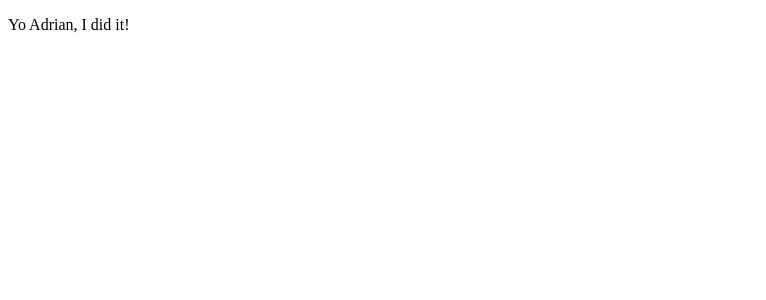
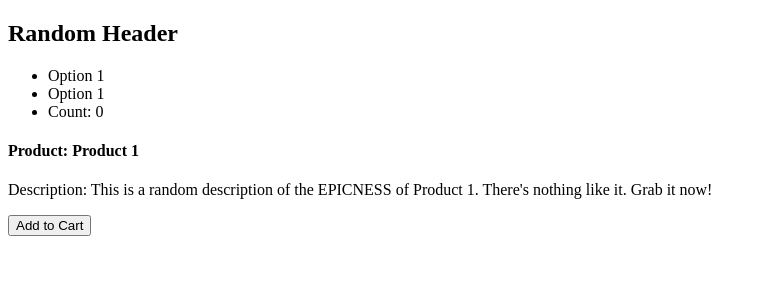
Before and after one commit to Mitadru47/React-State-Management-Test-App, a React (Vite) app: page / in a window 1280 px wide. Shown: the top 300 px of the page, without its empty margins (0-766 px from the left). Built offline with nearby package versions, Linux system fonts and the light colour scheme.

Commit message:
Established General Layout
Designing a simple sandbox app to experiment and play around with

```diff
--- a/src/components/App.jsx
+++ b/src/components/App.jsx
@@ -1,8 +1,23 @@
+import { useState } from "react"
+import { Header } from "./Header"
+import { Product } from "./Product";
+
 function App() {
+
+  const [ count, setCount ] = useState(0);
 
   return (
     <>
-      <p>Yo Adrian, I did it!</p>
+      <Header count={count} />
+      <Product products={[
+
+        { increaseCount: setCount, name: "Product 1", description: "This is a random description of the EPICNESS of Product 1. There's nothing like it. Grab it now!" },
+        { increaseCount: setCount, name: "Product 2", description: "This is a random description of the EPICNESS of Product 2. There's nothing like it. Grab it now!" },
+        { increaseCount: setCount, name: "Product 3", description: "This is a random description of the EPICNESS of Product 3. There's nothing like it. Grab it now!" },
+        { increaseCount: setCount, name: "Product 4", description: "This is a random description of the EPICNESS of Product 4. There's nothing like it. Grab it now!" }
+
+      ]} />
+
     </>
   )
 }
--- /dev/null
+++ b/src/components/Header.jsx
@@ -0,0 +1,24 @@
+export function Header(props) {
+
+  return (
+
+    <>
+
+      <h2>Random Header</h2>
+
+      <nav>
+
+        <ul>
+
+          <li>Option 1</li>
+          <li>Option 1</li>
+
+          <li>{`Count: ${props.count}`}</li>
+
+        </ul>
+
+      </nav>
+
+    </>
+  );
+}
--- /dev/null
+++ b/src/components/Product.jsx
@@ -0,0 +1,19 @@
+function handleClick(increaseCount){
+
+  increaseCount((prevCount) => prevCount + 1);
+}
+
+export function Product(props){
+
+  return (
+
+    <>
+
+      <h4>{`Product: ${props.products[0].name}`}</h4>
+      <p>{`Description: ${props.products[0].description}`}</p>
+
+      <button onClick={() => handleClick(props.products[0].increaseCount)}>Add to Cart</button>
+
+    </>
+  );
+}
--- a/src/main.jsx
+++ b/src/main.jsx
@@ -1,5 +1,6 @@
 import { StrictMode } from 'react'
 import { createRoot } from 'react-dom/client'
+
 import App from './components/App';
 
 createRoot(document.getElementById('root')).render(
```
